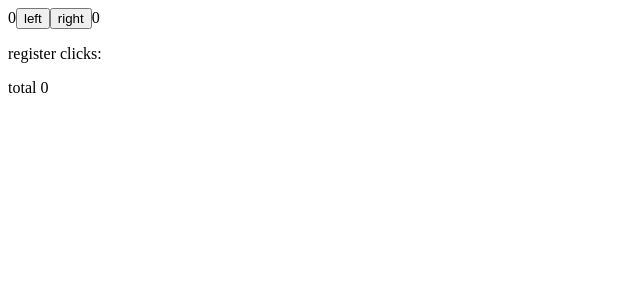
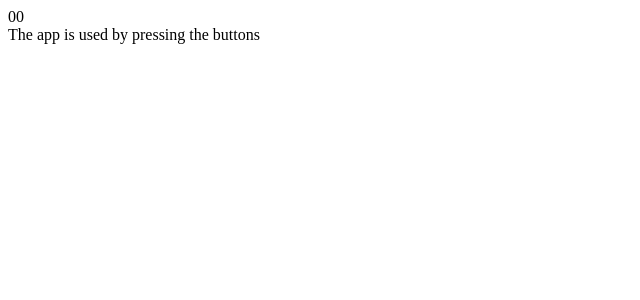
Before and after one commit to Cris-Emir/Full-Stack-Course, a React (Vite) app: page / in a window 1280 px wide. Shown: the top 300 px of the page, without its empty margins (0-640 px from the left). Built offline with nearby package versions, Linux system fonts and the light colour scheme.

Commit message:
Renderizado condicional

```diff
--- a/src/App.jsx
+++ b/src/App.jsx
@@ -1,41 +1,47 @@
 import { useState } from "react";
 
+const History = (props) => {
+  if (props.allClicks.length === 0) {
+    return <div>The app is used by pressing the buttons</div>;
+  }
+  return <div>button press history: {props.allClicks.join(" ")}</div>;
+};
+
+const Button = ({ handleClick, text }) => {
+  <button onClick={handleClick}>
+    {text}
+  </button>
+}
+
 const App = () => {
-  const [left, setLeft] = useState(0)
-  const [right, setRight] = useState(0)
-
-  const [allClicks, setAll] = useState([])
-
-  const [total, setTotal] = useState(0)
-
+  const [left, setLeft] = useState(0);
+  const [right, setRight] = useState(0);
+  const [allClicks, setAll] = useState([]);
 
   const handleLeftClick = () => {
-    setAll(allClicks.concat('L'))
+    setAll(allClicks.concat("L"));
     // console.log('left before', left)
-    const updateLeft = left + 1
-    setLeft(updateLeft)
+    const updateLeft = left + 1;
+    setLeft(updateLeft);
     // console.log('left after', left)
-    setTotal(updateLeft + right)
-  }
-
+    setRight(updateLeft + right);
+  };
 
   const handleRightClick = () => {
-    setAll(allClicks.concat('R'))
-    setRight(right + 1)
-    setTotal(left + right)
-  }
+    setAll(allClicks.concat("R"));
+    setRight(right + 1);
+  };
 
   return (
     <div>
       {left}
-      <button onClick={handleLeftClick}>left</button>
-      <button onClick={handleRightClick}>right</button>
+      <Button handleClick={handleLeftClick} text='left'/>
+      <Button handleClick={handleRightClick} text='right'/>
       {right}
 
-      <p>register clicks: {allClicks.join('')}</p>
-      <p>total {total}</p>
+      <History allClicks={allClicks} />
     </div>
-  )
-}
+  );
+};
 
 export default App;
```
